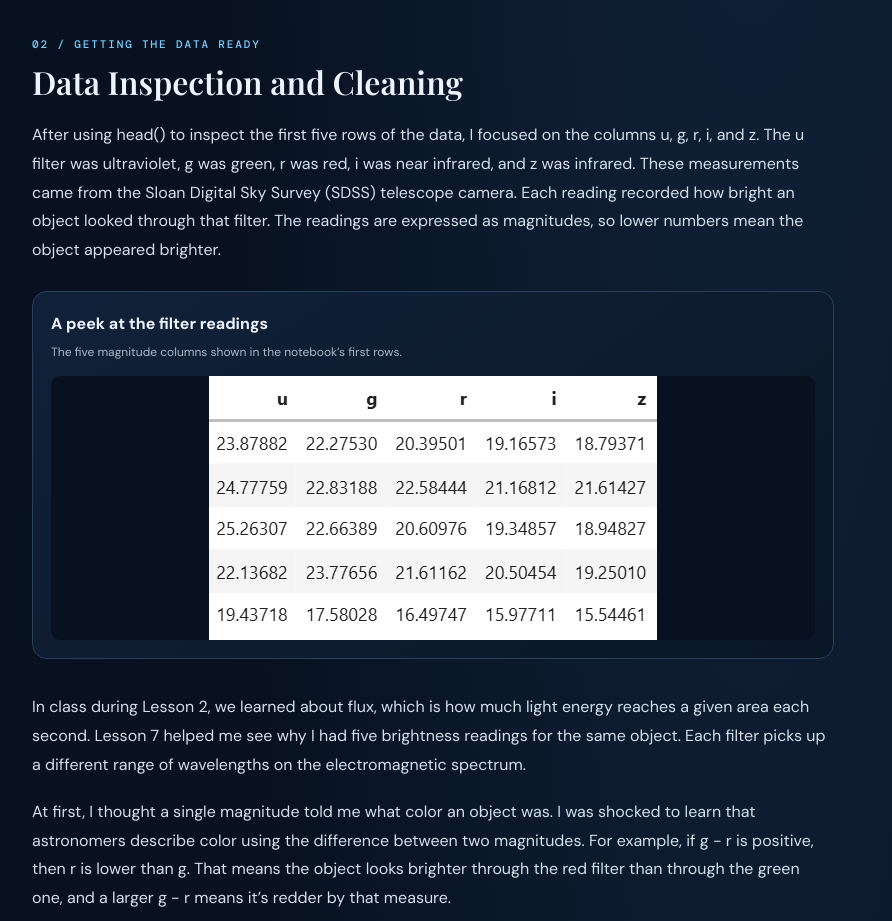
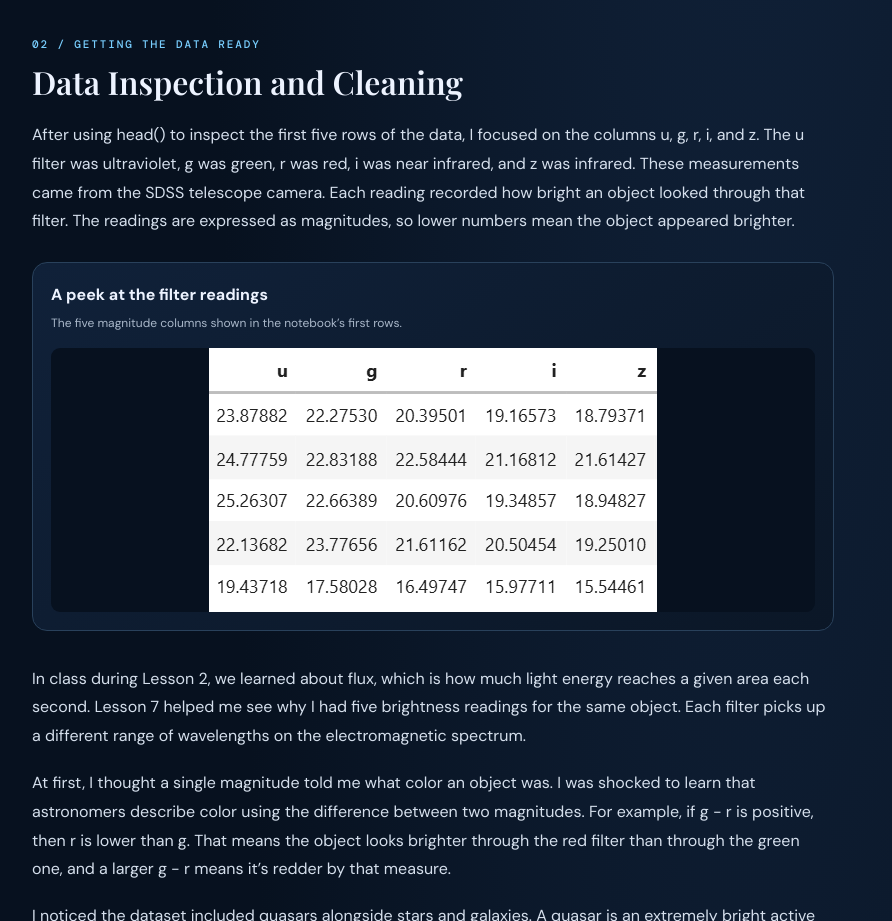
Before and after one commit to roropar/star-galaxy-classifier, a plain HTML site: page index.html in a window 1280 px wide. Shown: the part 1840-2761 px from the top of the page, without its empty margins (207-1099 px from the left). Drawn offline with nearby package versions, Linux system fonts and the light colour scheme.

Commit message:
Edit data preparation paragraph for clarity
Removed redundant mention of the Sloan Digital Sky Survey in the data preparation section.

```diff
--- a/index.html
+++ b/index.html
@@ -23,7 +23,7 @@
 <p>My research question was this. Of the filter combinations I tested, what is the smallest subset that lets a logistic regression model perform about as well as the full five-band model on unseen data? Or, dropping the science-y buzzwords, how many filters can I take away before the computer gets worse at telling stars from galaxies?</p>
 <p>I used observations from the Sloan Digital Sky Survey (SDSS) that u/fedesoriano uploaded to Kaggle as the Stellar Classification Dataset - SDSS17. Stellar in this case refers to relating to stars, not a dataset made by a user who’s a bit too full of himself. Anyways, as this is for a class relating to space and planets, I loaded up the dataset into a Jupyter Notebook, imported libraries, and began my journey.</p></section>
 <section class="section" id="data"><div class="label">02 / Getting the data ready</div><h2>Data Inspection and Cleaning</h2>
-<p>After using head() to inspect the first five rows of the data, I focused on the columns u, g, r, i, and z. The u filter was ultraviolet, g was green, r was red, i was near infrared, and z was infrared. These measurements came from the Sloan Digital Sky Survey (SDSS) telescope camera. Each reading recorded how bright an object looked through that filter. The readings are expressed as magnitudes, so lower numbers mean the object appeared brighter.</p>
+<p>After using head() to inspect the first five rows of the data, I focused on the columns u, g, r, i, and z. The u filter was ultraviolet, g was green, r was red, i was near infrared, and z was infrared. These measurements came from the SDSS telescope camera. Each reading recorded how bright an object looked through that filter. The readings are expressed as magnitudes, so lower numbers mean the object appeared brighter.</p>
 <div class="gallery" data-gallery="table"><h3>A peek at the filter readings</h3><div class="caption">The five magnitude columns shown in the notebook’s first rows.</div><div class="frame"></div><div class="controls"><button class="arrow prev" aria-label="Previous">←</button><span class="counter"></span><button class="arrow next" aria-label="Next">→</button></div><div class="dots"></div></div>
 <p>In class during Lesson 2, we learned about flux, which is how much light energy reaches a given area each second. Lesson 7 helped me see why I had five brightness readings for the same object. Each filter picks up a different range of wavelengths on the electromagnetic spectrum.</p>
 <p>At first, I thought a single magnitude told me what color an object was. I was shocked to learn that astronomers describe color using the difference between two magnitudes. For example, if g - r is positive, then r is lower than g. That means the object looks brighter through the red filter than through the green one, and a larger g - r means it’s redder by that measure.</p>
```
